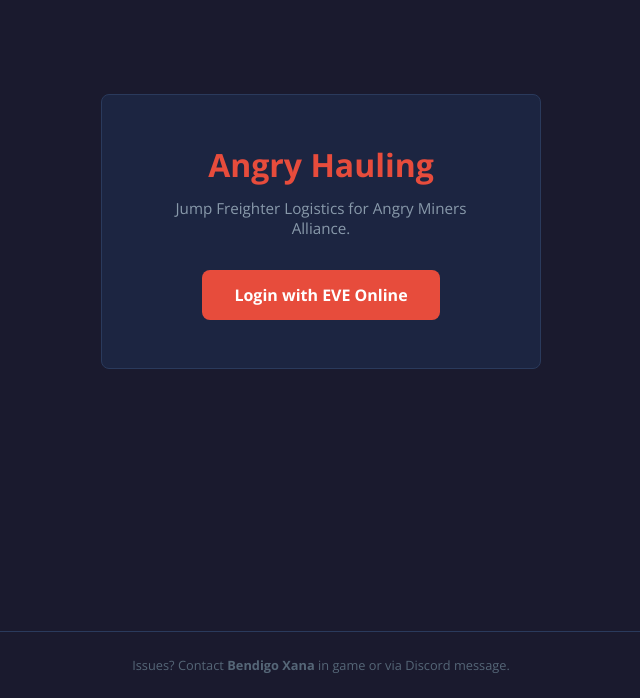
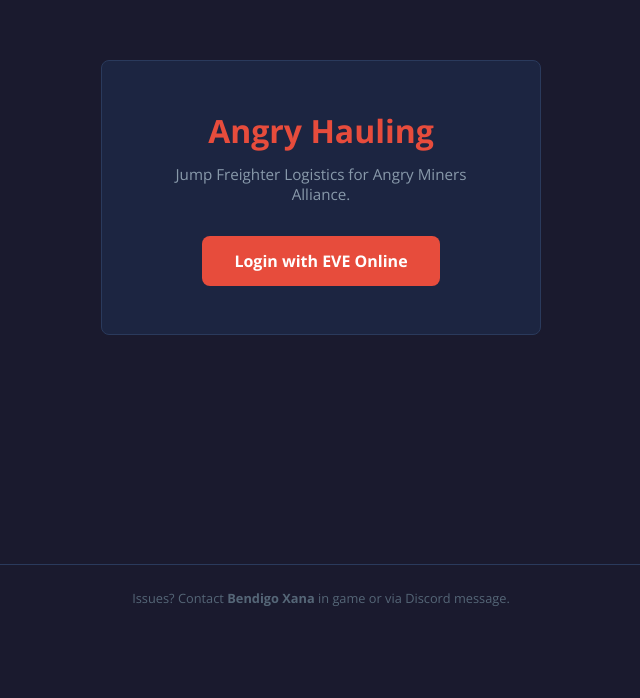
Before and after one commit to RickAtSnowcap/hauling, a React (Vite) app in the folder web/: page / in a window 1280 px wide. Shown: the part 169-867 px from the top of the page, without its empty margins (319-959 px from the left). After the commit the page ends 800 px from the top, so only its background shows below. Built offline with nearby package versions, Linux system fonts and the light colour scheme.

Commit message:
Fix footer on login/denied pages: use flex layout so footer stays visible without scrolling

```diff
--- a/web/src/App.css
+++ b/web/src/App.css
@@ -11,7 +11,7 @@
   display: flex;
   justify-content: center;
   align-items: center;
-  min-height: 100vh;
+  flex: 1;
 }
 
 .denied-card {
--- a/web/src/components/LoginPage.css
+++ b/web/src/components/LoginPage.css
@@ -2,7 +2,7 @@
   display: flex;
   justify-content: center;
   align-items: center;
-  min-height: 100vh;
+  flex: 1;
 }
 
 .login-card {
--- a/web/src/index.css
+++ b/web/src/index.css
@@ -28,4 +28,4 @@
   min-height: 100vh;
 }
 
-#root { min-height: 100vh; }
+#root { min-height: 100vh; display: flex; flex-direction: column; }
```
